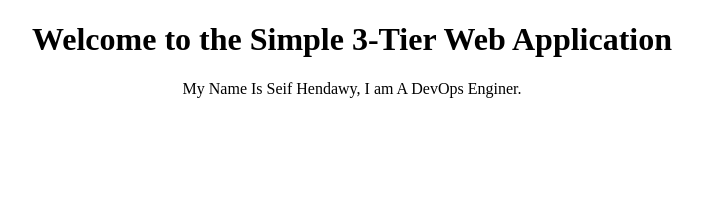
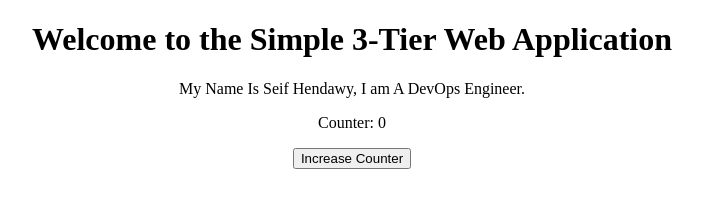
Before and after one commit to sharara99/front-back-End-project, a plain HTML site: page FrontEnd/index.html in a window 1280 px wide. Shown: the whole page, without its empty margins (288-991 px from the left). Drawn offline with Linux system fonts and the light colour scheme; no server answers.

Commit message:
Update index.html

```diff
--- a/FrontEnd/index.html
+++ b/FrontEnd/index.html
@@ -4,11 +4,26 @@
     <meta charset="UTF-8">
     <meta name="viewport" content="width=device-width, initial-scale=1.0">
     <title>Simple 3-Tier App</title>
+    <script>
+        async function updateCounter() {
+            try {
+                const response = await fetch("http://backend-service:3000/api/increment");
+                const data = await response.json();
+                document.getElementById("counter").innerText = "Counter: " + data.counter;
+            } catch (error) {
+                console.error("Error fetching counter:", error);
+            }
+        }
+
+        window.onload = updateCounter;
+    </script>
 </head>
 <body>
-<center>
-    <h1>Welcome to the Simple 3-Tier Web Application</h1>
-    <p>My Name Is Seif Hendawy, I am A DevOps Enginer.</p>
-</center>
+    <center>
+        <h1>Welcome to the Simple 3-Tier Web Application</h1>
+        <p>My Name Is Seif Hendawy, I am A DevOps Engineer.</p>
+        <p id="counter">Counter: 0</p>
+        <button onclick="updateCounter()">Increase Counter</button>
+    </center>
 </body>
 </html>
```
